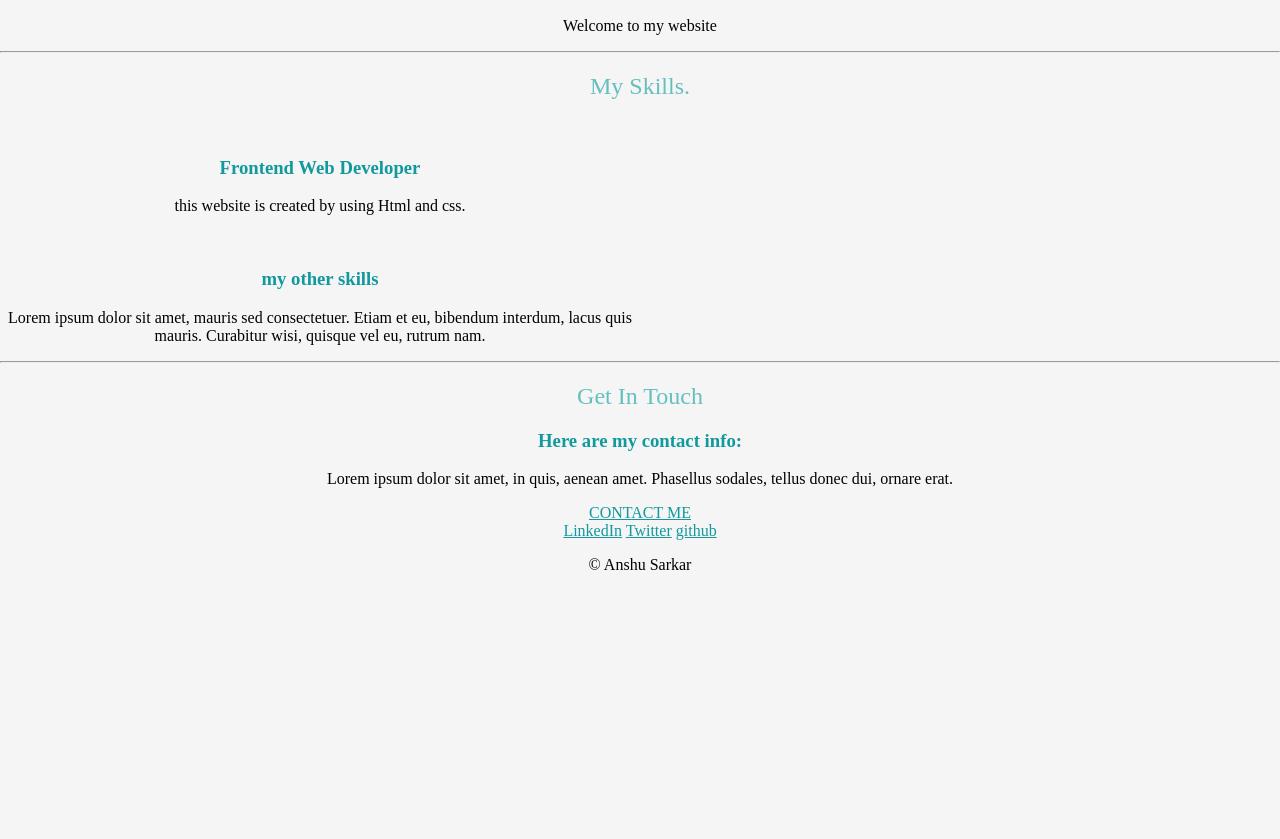
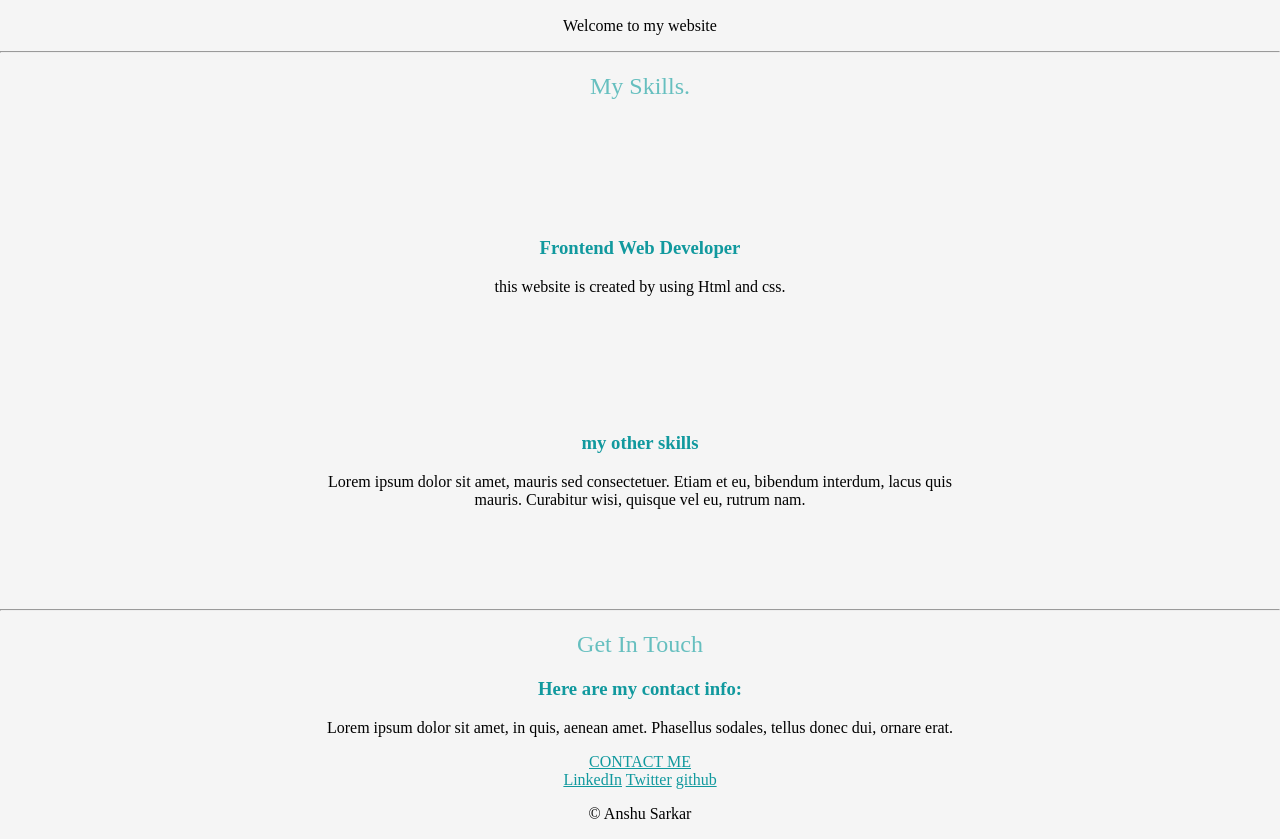
Before and after one commit to AnshuSarkarANX/My-Sites, a plain HTML site: page index.html in a window 1280 px wide. Shown: the part 1085-1924 px from the top of the page. Before the commit the page ends 1675 px from the top, so only its background shows below. Drawn offline with Linux system fonts and the light colour scheme; a web font is replaced by a local one.

Commit message:
margin changed in skill row

```diff
--- a/style.css
+++ b/style.css
@@ -66,5 +66,5 @@ font-family: 'Short Stack', cursive;*/
 }
 .skill-row{
   width:50%;
-  text-align:center;
+  margin: 100px auto;
 }
```
